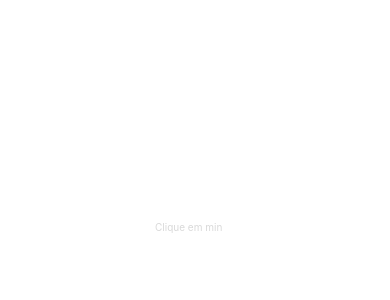
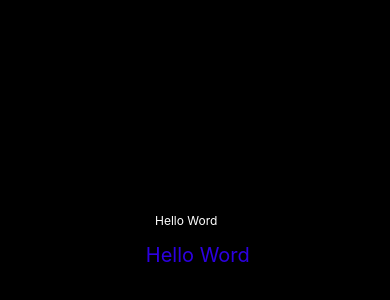
Before and after one commit to Amilcar-junior-dev/Working_Time, a React Native app: screen / in a window 390 px wide. Shown: the part 186-486 px from the top of the page. Built offline with nearby package versions, Linux system fonts and the light colour scheme.

Commit message:
create tokens fontSize

```diff
--- a/src/App.tsx
+++ b/src/App.tsx
@@ -1,20 +1,33 @@
 import React from 'react';
 import {View} from 'react-native';
+import {themes} from './Styles/themeDefault';
 
 import Button from './Atomic/Atoms/Button';
+import Text from './Atomic/Atoms/Text';
 
 const App = () => {
   return (
     // eslint-disable-next-line react-native/no-inline-styles
-    <View style={{flex: 1, alignItems: 'center', justifyContent: 'center'}}>
+    <View
+      // eslint-disable-next-line react-native/no-inline-styles
+      style={{
+        flex: 1,
+        alignItems: 'center',
+        justifyContent: 'center',
+        backgroundColor: '#000000',
+      }}>
       <Button
         // eslint-disable-next-line no-undef
         onPress={() => onPress()}
-        text="Clique em min"
+        text="Hello Word"
         height="30px"
         width="80px"
-        padding="big"
+        mt="smaller"
       />
+      <Text fontSize="xxbig" color={themes.SECUNDARY_BASE_05}>
+        {' '}
+        Hello Word
+      </Text>
     </View>
   );
 };
--- a/src/Atomic/Atoms/Button/Models/index.d.ts
+++ b/src/Atomic/Atoms/Button/Models/index.d.ts
@@ -2,12 +2,15 @@ import {
   PropsSpaceHorizontal,
   PropsSpaceVertical,
   PropsPadding,
+  PropsColors,
 } from '../../../../Styles/Models';
+// import {defaultColors} from '../../../../Styles/themeDefault';
 export interface PropsButton {
   height?: string | number;
   width?: string | number;
   text?: string;
-  padding?: PropsPadding;
+  color?: string;
+  pd?: PropsPadding;
   mt?: PropsSpaceHorizontal;
   mb?: PropsSpaceHorizontal;
   ml?: PropsSpaceVertical;
@@ -17,6 +20,7 @@ export interface PropsButton {
 export interface PropsTouchableOpacity {
   height?: string | number;
   width?: string | number;
+  color?: PropsColors;
   pd?: PropsPadding;
   mt?: PropsSpaceHorizontal;
   mb?: PropsSpaceHorizontal;
--- a/src/Atomic/Atoms/Button/Styles.tsx
+++ b/src/Atomic/Atoms/Button/Styles.tsx
@@ -3,6 +3,7 @@ import {
   transformMarginHorizontal,
   transformMarginVertical,
   transformPadding,
+  // mapColors,
 } from '../../Constants/tokens';
 import {PropsTouchableOpacity} from './Models';
 
--- a/src/Atomic/Atoms/Button/index.tsx
+++ b/src/Atomic/Atoms/Button/index.tsx
@@ -1,7 +1,7 @@
 import React from 'react';
 import {PropsButton} from './Models';
 import Text from '../../Atoms/Text';
-import {TouchableOpacity} from './Styles';
+import {TouchableOpacity} from './styles';
 
 function Button({mt, mb, ml, mr, text, height, width, onPress}: PropsButton) {
   return (
--- a/src/Atomic/Atoms/Text/Models/index.d.ts
+++ b/src/Atomic/Atoms/Text/Models/index.d.ts
@@ -2,10 +2,11 @@ import {
   PropsSpaceHorizontal,
   PropsSpaceVertical,
   PropsPadding,
+  PropsFontSize,
 } from '../../../../Styles/Models';
 
 export interface PropsText {
-  fontSize?: string | number;
+  fontSize?: PropsFontSize;
   fontWeigth?: string | number;
   color?: string;
   pd?: PropsPadding;
--- a/src/Atomic/Atoms/Text/index.tsx
+++ b/src/Atomic/Atoms/Text/index.tsx
@@ -10,7 +10,7 @@ const Text: React.FC<PropsText> = ({
   mb,
   ml,
   mr,
-  padding,
+  pd,
   underline,
   align,
   children,
@@ -24,7 +24,7 @@ const Text: React.FC<PropsText> = ({
       mb={mb}
       ml={ml}
       mr={mr}
-      padding={padding}
+      pd={pd}
       underline={underline}
       align={align}>
       {children}
--- a/src/Atomic/Atoms/Text/styles.tsx
+++ b/src/Atomic/Atoms/Text/styles.tsx
@@ -1,16 +1,18 @@
 import styled from 'styled-components/native';
-import {defaultColors} from '../../../Styles/themeDefault';
+import {themes} from '../../../Styles/themeDefault';
 import {PropsText} from './Models';
 import {
   transformMarginHorizontal,
   transformMarginVertical,
   transformPadding,
+  transformFontSize,
 } from '../../Constants/tokens';
 
 export const TextRegular = styled.Text<PropsText>`
-  font-size: ${({fontSize}) => (fontSize ? fontSize : 10)}px;
+  font-size: ${({fontSize}) =>
+    fontSize ? transformFontSize(fontSize) : themes.fontSize.small}px;
   font-weight: ${({fontWeigth}) => (fontWeigth ? fontWeigth : 'auto')};
-  color: ${({color}) => (color ? color : defaultColors.LIGHT_BASE_800)};
+  color: ${({color}) => (color ? color : themes.LIGHT_BASE_900)};
   padding: ${({pd}) => (pd ? transformPadding(pd) : 0)}px;
   margin-top: ${({mt}) => (mt ? transformMarginHorizontal(mt) : 0)}px;
   margin-bottom: ${({mb}) => (mb ? transformMarginHorizontal(mb) : 0)}px;
--- a/src/Atomic/Constants/tokens.ts
+++ b/src/Atomic/Constants/tokens.ts
@@ -63,3 +63,46 @@ export const transformPadding = (padding: string) => {
   }
   return mapPadding.undefined;
 };
+
+const mapFontSize: MapOptions = {
+  smaller: theme.default.fontSize.smaller,
+  small: theme.default.fontSize.small,
+  average: theme.default.fontSize.average,
+  big: theme.default.fontSize.big,
+  xbig: theme.default.fontSize.xbig,
+  xxbig: theme.default.fontSize.xxbig,
+};
+
+export const transformFontSize = (fontSize: string) => {
+  if (fontSize) {
+    return mapFontSize.hasOwnProperty(fontSize)
+      ? mapFontSize[fontSize]
+      : mapFontSize.undefined;
+  }
+  return mapFontSize.undefined;
+};
+
+export const mapColors = (color: any) => {
+  const data: MapOptions = {
+    PRIMARY_BASE_900: color.PRIMARY_BASE_900,
+    PRIMARY_BASE_800: color.PRIMARY_BASE_800,
+    PRIMARY_BASE_700: color.PRIMARY_BASE_700,
+    PRIMARY_BASE_600: color.PRIMARY_BASE_600,
+    PRIMARY_BASE_500: color.PRIMARY_BASE_500,
+    PRIMARY_BASE_400: color.PRIMARY_BASE_400,
+    ALERTY_BASE_900: color.ALERTY_BASE_900,
+    ALERTY_BASE_800: color.ALERTY_BASE_800,
+    SECUNDARY_BASE_02: color.SECUNDARY_BASE_02,
+    SECUNDARY_BASE_03: color.SECUNDARY_BASE_03,
+    SECUNDARY_BASE_04: color.SECUNDARY_BASE_04,
+    SECUNDARY_BASE_05: color.SECUNDARY_BASE_05,
+    SECUNDARY_BASE_06: color.SECUNDARY_BASE_06,
+    SECUNDARY_BASE_07: color.SECUNDARY_BASE_07,
+    SECUNDARY_BASE_08: color.SECUNDARY_BASE_08,
+    LIGHT_BASE_900: color.LIGHT_BASE_900,
+    LIGHT_BASE_800: color.LIGHT_BASE_800,
+    transparente: 'transparente',
+    undefined: color.LIGHT_BASE_800,
+  };
+  return data;
+};
--- a/src/Styles/themeDefault.ts
+++ b/src/Styles/themeDefault.ts
@@ -1,9 +1,5 @@
 import * as colors from '../Settings/colors';
 import * as theme from '../Settings/environment';
-
-export const defaultColors = {
-  ...colors,
-};
 
 const fontSize = {
   smaller: theme.FONT_SIZE_SMALLER,
@@ -68,3 +64,8 @@ export default {
   spaces,
   fontWeigth,
 };
+
+export const themes = {
+  ...colors,
+  fontSize,
+};
```
Also changed, not shown: src/Styles/Models/index.ts (+27 -1 lines).
